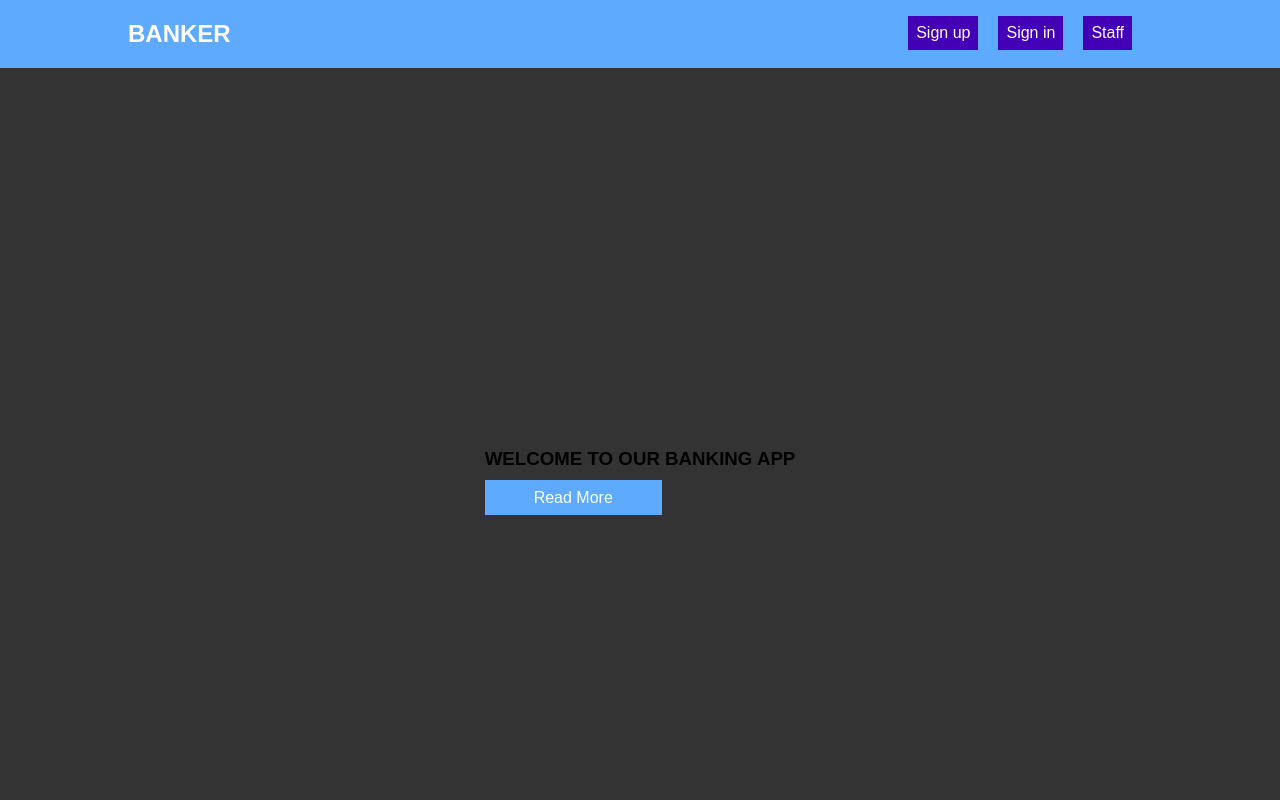
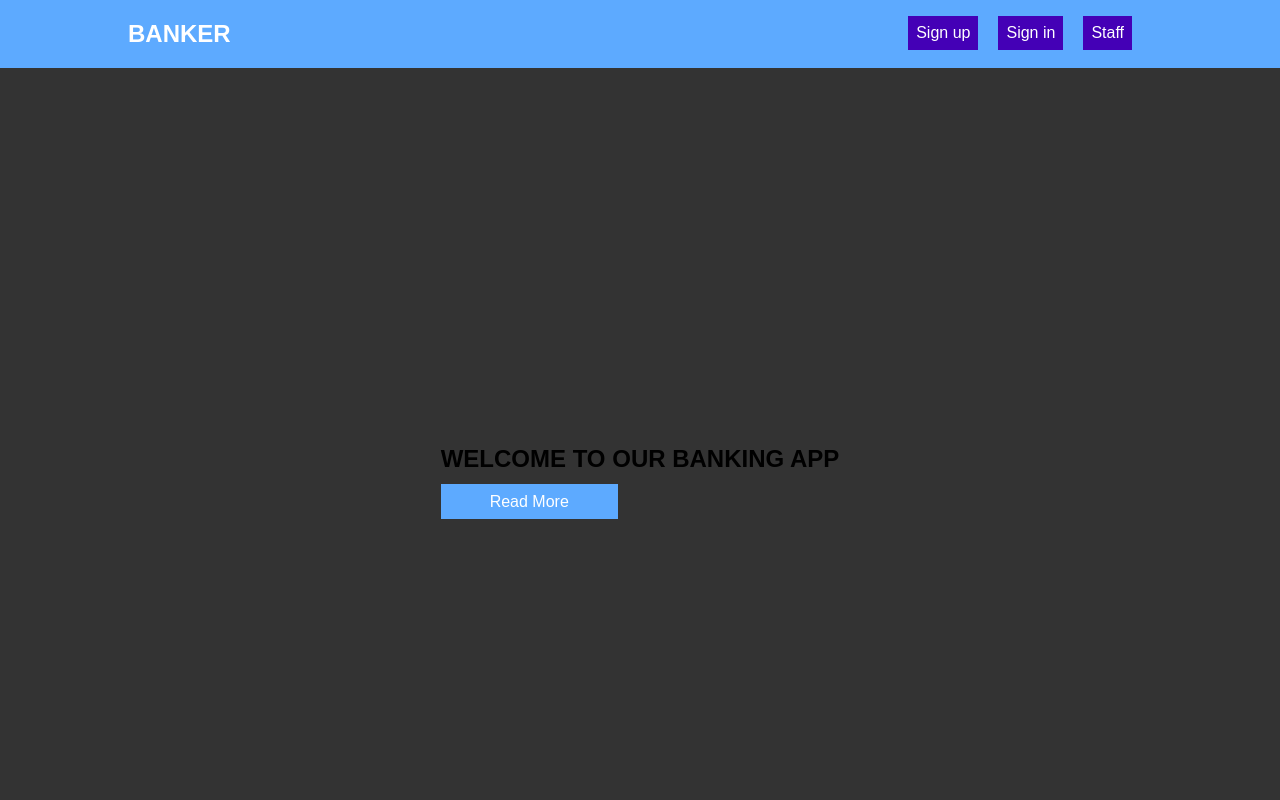
Before and after one commit to Prosper07/banker, a plain HTML site: page UI/index.html in a window 1280 px wide. Shown: the top 800 px of the page. Drawn offline with Linux system fonts and the light colour scheme; a web font is replaced by a local one.

Commit message:
litle styling text

```diff
--- a/UI/index.html
+++ b/UI/index.html
@@ -40,7 +40,7 @@
     <section class="home">
 		<div>
 			<p>
-				<h3>WELCOME TO OUR BANKING APP</h3>
+				<h1>WELCOME TO OUR BANKING APP</h1>
 			</p>
 			<a href="" class="btn btn-secondary">Read More</a>
 		</div>
```
